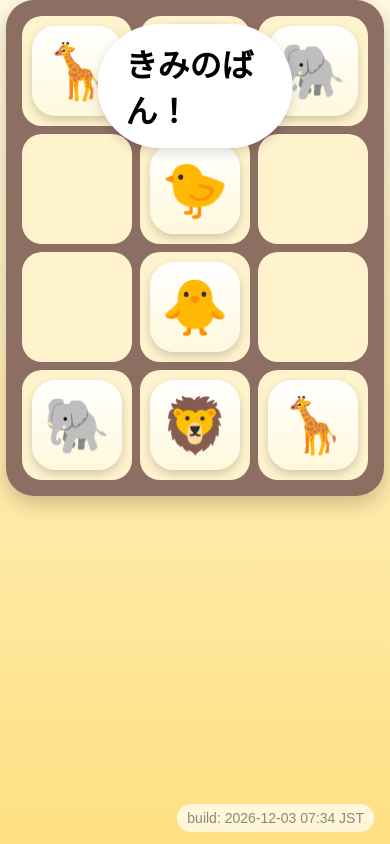
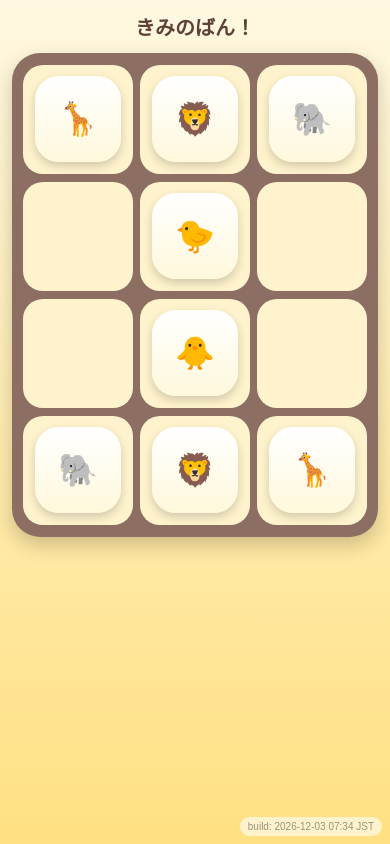
Before and after one commit to ntaokshaiyoa-afk/ivc_shogi, a website built with Vite: page index.html in a window 390 px wide. Built offline with nearby package versions, Linux system fonts and the light colour scheme.

Commit message:
Update style.css

```diff
--- a/src/style.css
+++ b/src/style.css
@@ -47,28 +47,23 @@ body {
 
 .hud {
 
-  position: fixed;
+  width: 100%;
 
-  top: 24px;
-  left: 50%;
-
-  transform:
-    translateX(-50%);
-
-  background: white;
+  display: flex;
+  justify-content: center;
+  align-items: center;
 
   padding:
-    16px 28px;
+    12px 16px;
 
-  border-radius: 999px;
+  font-size:
+    clamp(20px, 5vw, 32px);
 
-  font-size: 32px;
   font-weight: bold;
 
-  box-shadow:
-    0 4px 12px rgba(0,0,0,0.15);
+  color: #5d4037;
 
-  z-index: 100;
+  flex-shrink: 0;
 }
 
 /* =========================
@@ -80,16 +75,16 @@ body {
   display: grid;
 
   grid-template-columns:
-    repeat(3, 110px);
+    repeat(3, min(28vw, 110px));
 
   grid-template-rows:
-    repeat(4, 110px);
+    repeat(4, min(28vw, 110px));
 
-  gap: 8px;
+  gap: min(2vw, 8px);
 
   background: #8d6e63;
 
-  padding: 16px;
+  padding: min(3vw, 16px);
 
   border-radius: 28px;
 
@@ -99,8 +94,8 @@ body {
 
 .cell {
 
-  width: 110px;
-  height: 110px;
+  width: min(28vw, 110px);
+  height: min(28vw, 110px);
 
   background: #fff3cd;
 
@@ -146,8 +141,8 @@ body {
 
 .piece {
 
-  width: 90px;
-  height: 90px;
+  width: min(22vw, 90px);
+  height: min(22vw, 90px);
 
   border-radius: 24px;
 
@@ -162,7 +157,8 @@ body {
   justify-content: center;
   align-items: center;
 
-  font-size: 54px;
+  font-size:
+    clamp(32px, 8vw, 54px);
 
   user-select: none;
 
@@ -185,23 +181,20 @@ body {
 
   position: fixed;
 
-  bottom: 12px;
-  right: 16px;
+  bottom: 8px;
+  right: 8px;
 
-  font-size: 14px;
+  font-size: 10px;
 
-  color: rgba(0,0,0,0.45);
+  color: rgba(0,0,0,0.4);
 
   background:
-    rgba(255,255,255,0.7);
+    rgba(255,255,255,0.6);
 
   padding:
-    6px 10px;
+    4px 8px;
 
   border-radius: 999px;
 
-  backdrop-filter:
-    blur(4px);
-
   z-index: 999;
 }
```
